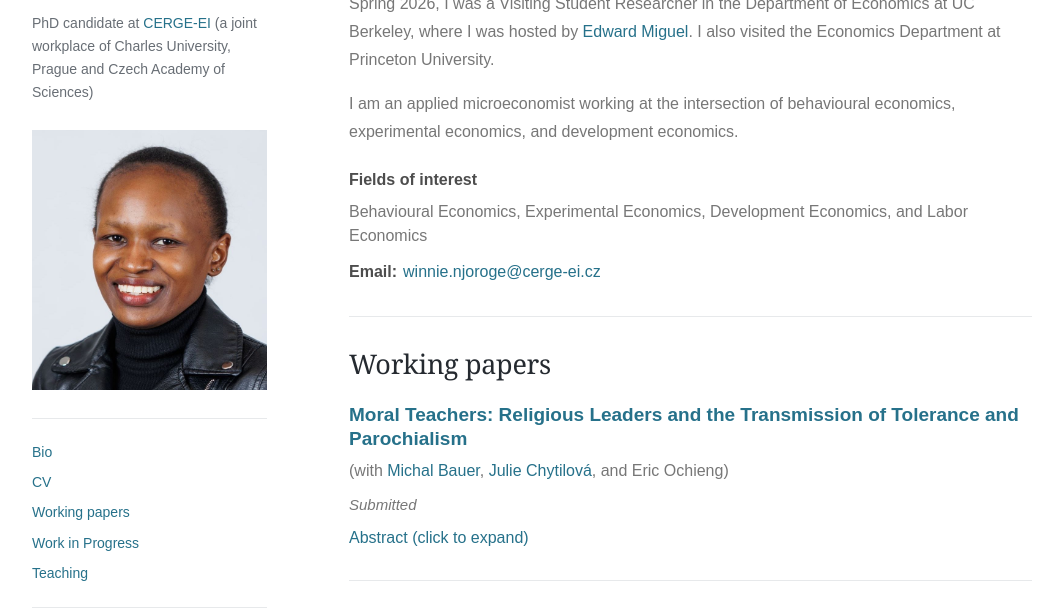
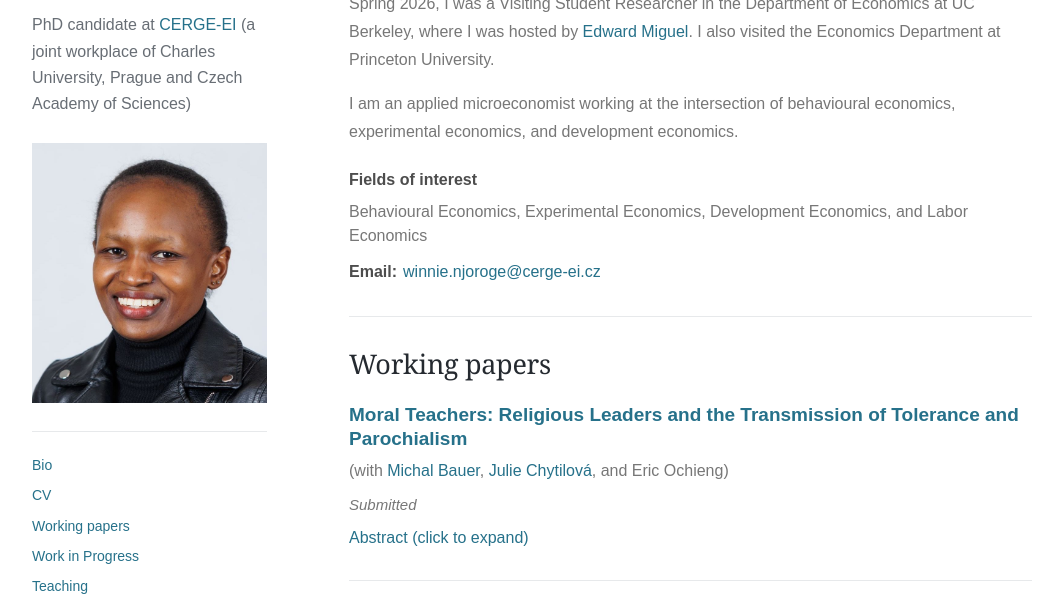
Before and after one commit to winnie-njoroge/winnie-njoroge.github.io, a plain HTML site: page index.html in a window 1280 px wide. Shown: the part 188-800 px from the top of the page, without its empty margins (108-1171 px from the left). Drawn offline with Linux system fonts and the light colour scheme.

Commit message:
Increase sidebar affiliation text to 16px

```diff
--- a/styles.css
+++ b/styles.css
@@ -8,7 +8,7 @@ a:focus-visible, summary:focus-visible { outline: 2px solid var(--link); outline
 .layout { max-width: 1080px; margin: 0 auto; padding: 65px 40px 45px; display: grid; grid-template-columns: 235px minmax(0, 1fr); gap: 82px; }
 .sidebar { position: fixed; top: 65px; width: 235px; }
 .name { display: inline-block; font-size: 33px; line-height: 1.2; letter-spacing: -1px; font-weight: normal; color: #242a30; }
-.affiliation { font-family: Arial, Helvetica, sans-serif; color: #686e75; font-size: 14px; line-height: 1.65; margin: 16px 0 25px; }
+.affiliation { font-family: Arial, Helvetica, sans-serif; color: #686e75; font-size: 16px; line-height: 1.65; margin: 16px 0 25px; }
 .portrait { display: block; width: 100%; max-width: 280px; height: auto; margin-bottom: 28px; }
 [hidden] { display: none !important; }
 nav { padding: 22px 0; border-top: 1px solid var(--line); border-bottom: 1px solid var(--line); display: grid; gap: 8px; }
```
